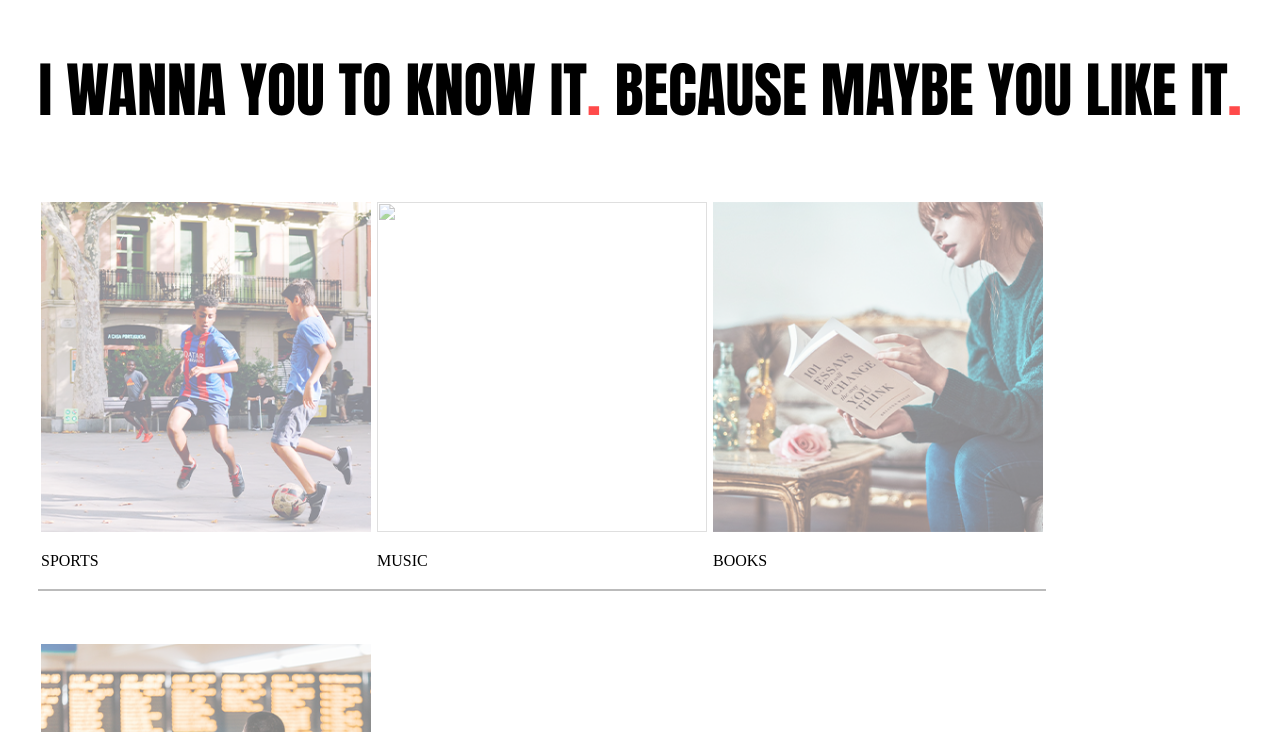
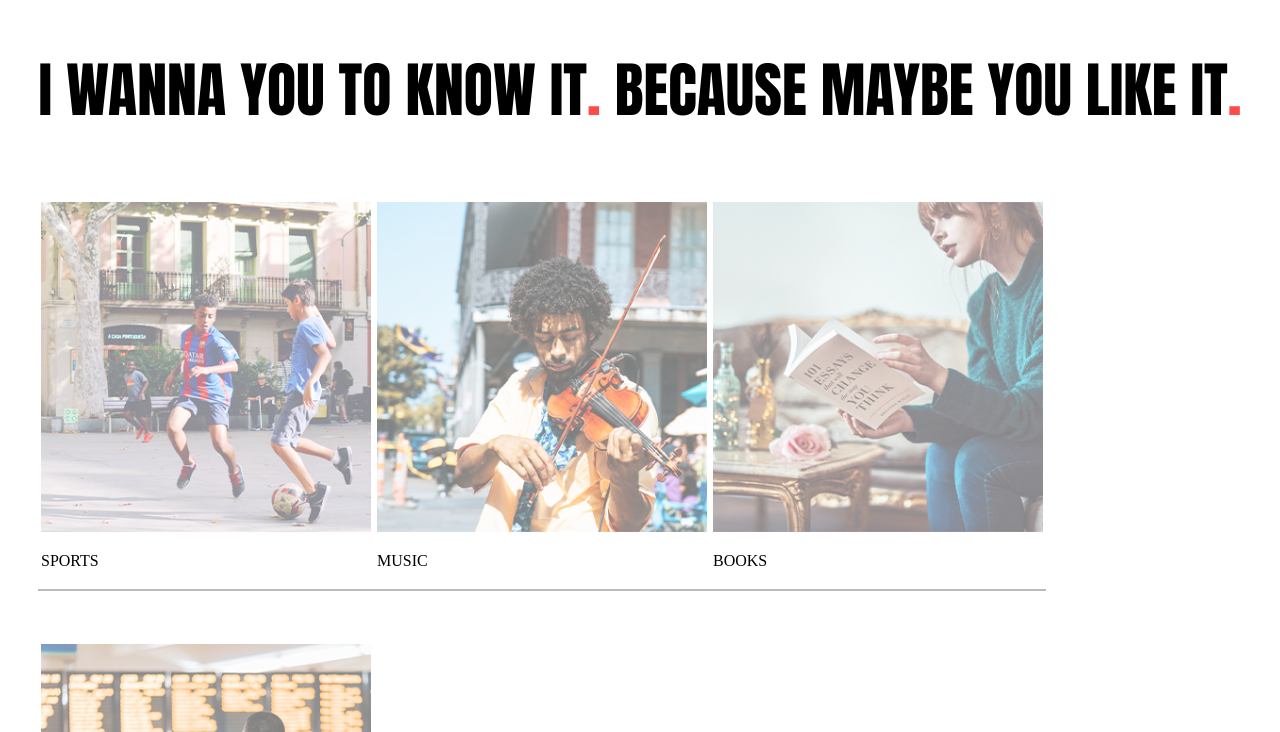
Before and after one commit to huntsman07/huntsman07.github.io, a plain HTML site: page index.html in a window 1280 px wide. Shown: the part 507-1239 px from the top of the page. Drawn offline with nearby package versions, Linux system fonts and the light colour scheme; a script that the page names is missing; files whose address does not match are found by name.

Commit message:
Update index.html

```diff
--- a/index.html
+++ b/index.html
@@ -45,7 +45,7 @@
             <p class="topic" id="one">SPORTS</p>
           </div>
           <div class="contents-item">
-            <img src="pictures/music.png">
+            <img src="huntsman07.github.io/music.png">
             <p class="topic" id="two">MUSIC</p>
           </div>
           <div class="contents-item">
```
